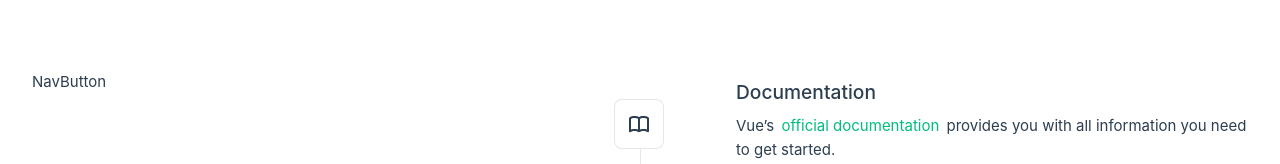
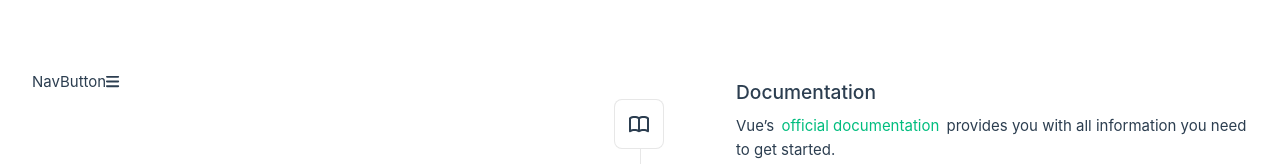
Before and after one commit to Katarzyna-Kadziolka/Pathmaker, a Vue app in the folder web/: page / in a window 1280 px wide. Shown: the top 164 px of the page. Built offline with nearby package versions, Linux system fonts and the light colour scheme.

Commit message:
Add fontawsome

```diff
--- a/web/package.json
+++ b/web/package.json
@@ -15,6 +15,11 @@
     "test": "vitest"
   },
   "dependencies": {
+    "@fortawesome/fontawesome-svg-core": "^6.5.2",
+    "@fortawesome/free-brands-svg-icons": "^6.5.2",
+    "@fortawesome/free-regular-svg-icons": "^6.5.2",
+    "@fortawesome/free-solid-svg-icons": "^6.5.2",
+    "@fortawesome/vue-fontawesome": "^3.0.8",
     "pinia": "^2.1.7",
     "vue": "^3.4.21",
     "vue-i18n": "^9.13.1",
--- a/web/src/components/layout/NavbarButton.vue
+++ b/web/src/components/layout/NavbarButton.vue
@@ -1,9 +1,11 @@
 <script setup lang="ts">
 
+import {faBars} from "@fortawesome/free-solid-svg-icons";
 </script>
 
 <template>
-<span>NavButton</span>
+  <span>NavButton</span>
+  <font-awesome-icon :icon="faBars"></font-awesome-icon>
 </template>
 
 <style scoped>
--- a/web/src/main.ts
+++ b/web/src/main.ts
@@ -8,6 +8,7 @@
 
 import en from "./locales/en.json"
 import {createI18n} from "vue-i18n";
+import { FontAwesomeIcon } from '@fortawesome/vue-fontawesome'
 
 const i18n = createI18n({
     locale: navigator.language,
@@ -21,5 +22,6 @@
 app.use(createPinia())
 app.use(router)
 app.use(i18n)
+app.component('font-awesome-icon', FontAwesomeIcon)
 
 app.mount('#app')
```
Also changed, not shown: 1 other file (tests, documents, lock files or other folders).
